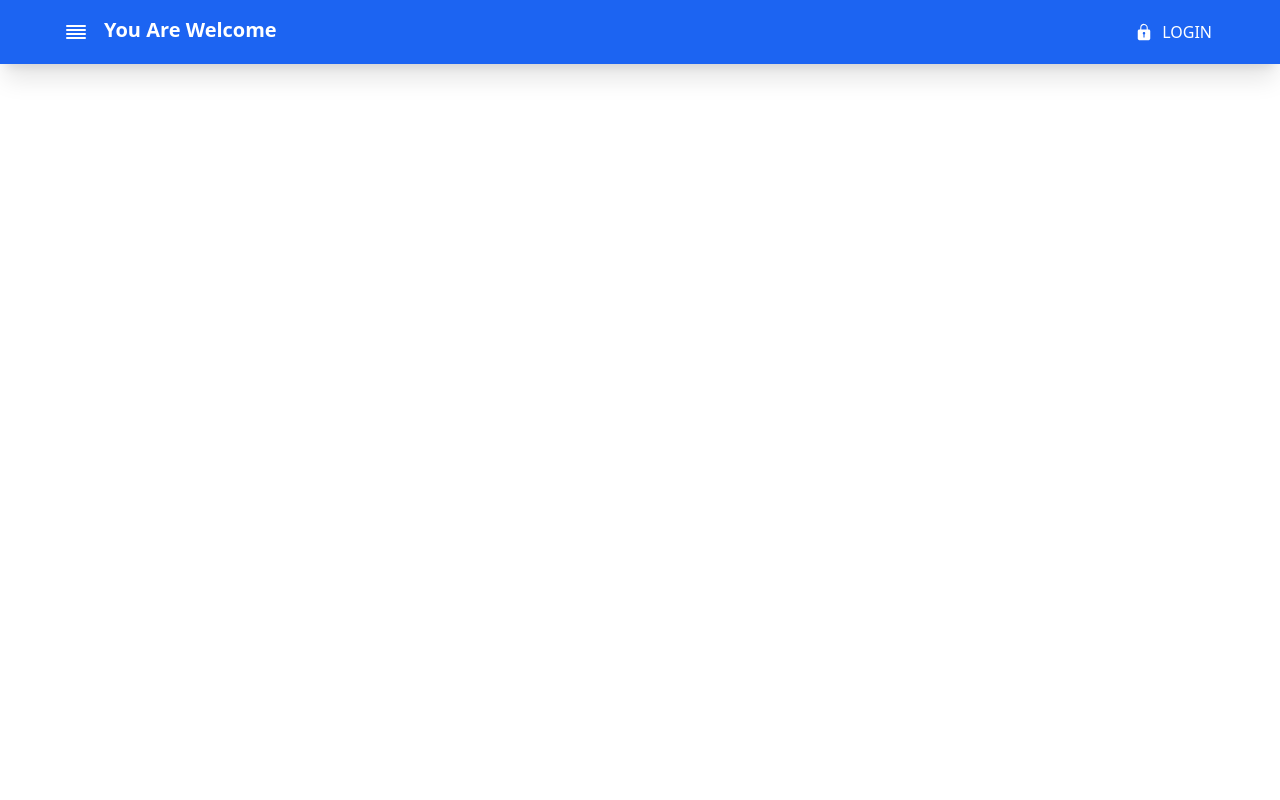
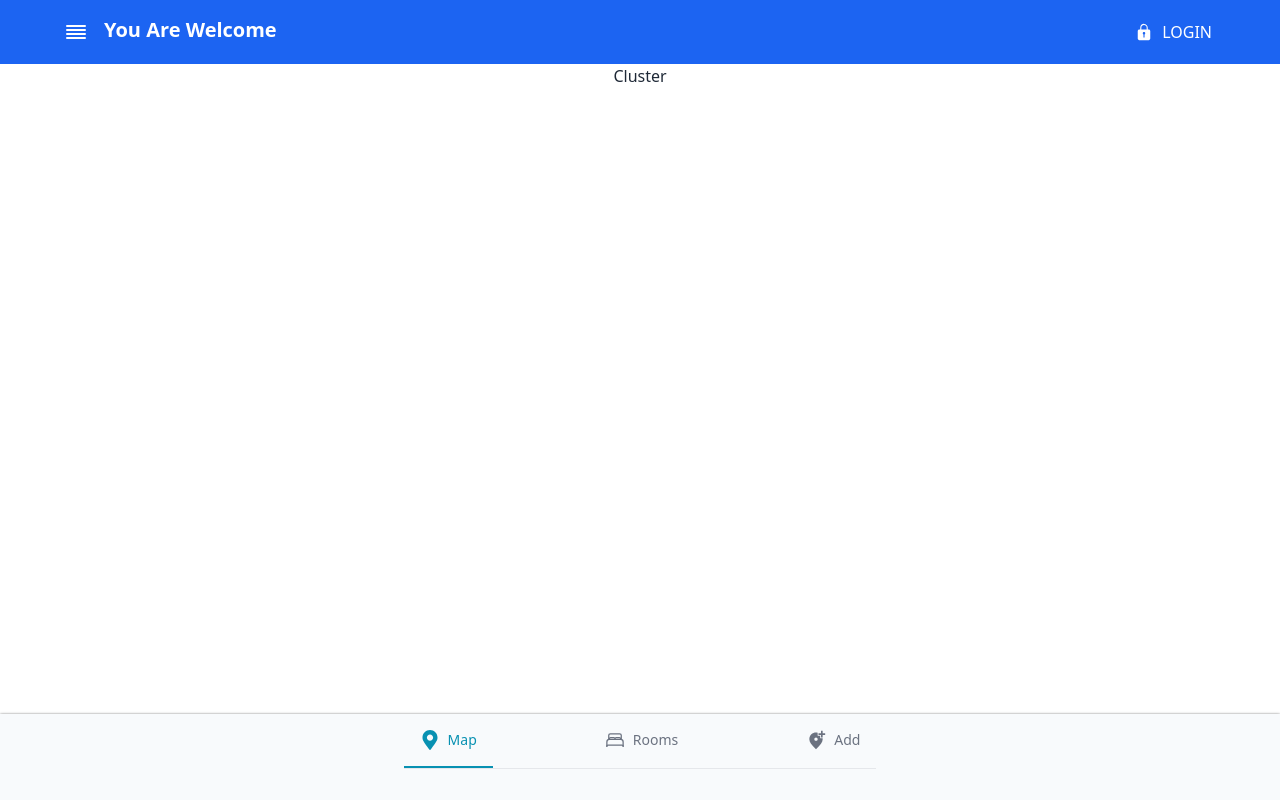
Before and after one commit to puskar789/wander-nest, a React (Vite) app in the folder client/: page / in a window 1280 px wide. Built offline with nearby package versions, Linux system fonts and the light colour scheme.

Commit message:
added stepper component

```diff
--- a/client/package.json
+++ b/client/package.json
@@ -14,6 +14,7 @@
     "flowbite": "^2.4.1",
     "flowbite-react": "^0.10.1",
     "jwt-decode": "^4.0.0",
+    "primereact": "^10.8.2",
     "react": "^18.3.1",
     "react-dom": "^18.3.1",
     "react-hot-toast": "^2.4.1",
--- a/client/src/App.jsx
+++ b/client/src/App.jsx
@@ -1,12 +1,32 @@
+import { useState } from "react";
+import { PrimeReactProvider } from "primereact/api";
+import BottomNav from "./components/BottomNav";
 import NavBar from "./components/NavBar";
 import { Toaster } from "react-hot-toast";
+import Cluster from "./components/map/Cluster";
+import Rooms from "./components/rooms/Rooms";
+import AddRoom from "./components/addRoom/AddRoom";
 
 function App() {
+  const [currentTab, setCurrentTab] = useState(0);
+
+  const handleTabChange = (tab) => {
+    setCurrentTab(tab);
+  };
+
   return (
-    <>
-      <NavBar />
-      <Toaster />
-    </>
+    <PrimeReactProvider>
+      <div className="min-h-screen flex flex-col">
+        <NavBar />
+        <div className="bg-white flex-1 flex justify-center">
+          {currentTab === 0 && <Cluster />}
+          {currentTab === 1 && <Rooms />}
+          {currentTab === 2 && <AddRoom />}
+        </div>
+        <BottomNav currentTab={currentTab} handleTabChange={handleTabChange} />
+        <Toaster />
+      </div>
+    </PrimeReactProvider>
   );
 }
 
--- /dev/null
+++ b/client/src/components/BottomNav.jsx
@@ -0,0 +1,36 @@
+import React, { useState } from "react";
+import { Tabs } from "flowbite-react";
+import { FaMapMarkerAlt } from "react-icons/fa";
+import { IoBedOutline } from "react-icons/io5";
+import { MdAddLocationAlt } from "react-icons/md";
+
+const BottomNav = ({ currentTab, handleTabChange }) => {
+  return (
+    <div className="shadow shadow-black bg-slate-50 flex justify-center">
+      <Tabs
+        aria-label="Tabs with icons"
+        variant="underline"
+        className="flex gap-x-24"
+        onActiveTabChange={(tab) => handleTabChange(tab)}
+      >
+        <Tabs.Item
+          active={currentTab === 0}
+          title="Map"
+          icon={FaMapMarkerAlt}
+        ></Tabs.Item>
+        <Tabs.Item
+          active={currentTab === 1}
+          title="Rooms"
+          icon={IoBedOutline}
+        ></Tabs.Item>
+        <Tabs.Item
+          active={currentTab === 2}
+          title="Add"
+          icon={MdAddLocationAlt}
+        ></Tabs.Item>
+      </Tabs>
+    </div>
+  );
+};
+
+export default BottomNav;
--- /dev/null
+++ b/client/src/components/addRoom/AddRoom.jsx
@@ -0,0 +1,62 @@
+import React, { useState } from "react";
+import AddLocation from "./addLocation/AddLocation";
+import AddDetails from "./addDetails/AddDetails";
+import AddImages from "./addImages/AddImages";
+
+const AddRoom = () => {
+  const [primaryStep, setPrimaryStep] = useState(0);
+
+  const [steps, setSteps] = useState([
+    { label: "Location", isComplete: false },
+    { label: "Details", isComplete: false },
+    { label: "Images", isComplete: false },
+  ]);
+
+  const handleStepClick = (index) => {
+    setPrimaryStep(index);
+  };
+
+  return (
+    <div className="m-8 w-full">
+      <ul className="steps w-full">
+        {steps.map((step, index) => (
+          <li
+            key={index}
+            data-content={step.isComplete ? "✓" : `${index + 1}`}
+            className={`step ${primaryStep === index ? "step-primary" : ""}`}
+            onClick={() => handleStepClick(index)}
+          >
+            {step.label}
+          </li>
+        ))}
+      </ul>
+
+      <div>
+        {
+          {
+            0: <AddLocation />,
+            1: <AddDetails />,
+            2: <AddImages />,
+          }[primaryStep]
+        }
+      </div>
+      <div className="my-12 mx-72 flex justify-between">
+        <button
+          className="font-semibold text-blue-500 hover:text-blue-200 disabled:text-slate-400"
+          disabled={primaryStep === 0}
+          onClick={() => setPrimaryStep(primaryStep - 1)}
+        >
+          Back
+        </button>
+        <button
+          className="font-semibold text-blue-500 hover:text-blue-200 "
+          onClick={() => setPrimaryStep((primaryStep + 1) % 3)}
+        >
+          Next
+        </button>
+      </div>
+    </div>
+  );
+};
+
+export default AddRoom;
--- /dev/null
+++ b/client/src/components/addRoom/addDetails/AddDetails.jsx
@@ -0,0 +1,7 @@
+import React from "react";
+
+const AddDetails = () => {
+  return <div>AddDetails</div>;
+};
+
+export default AddDetails;
--- /dev/null
+++ b/client/src/components/addRoom/addImages/AddImages.jsx
@@ -0,0 +1,7 @@
+import React from "react";
+
+const AddImages = () => {
+  return <div>AddImages</div>;
+};
+
+export default AddImages;
--- /dev/null
+++ b/client/src/components/addRoom/addLocation/AddLocation.jsx
@@ -0,0 +1,7 @@
+import React from "react";
+
+const AddLocation = () => {
+  return <div>AddLocation</div>;
+};
+
+export default AddLocation;
--- /dev/null
+++ b/client/src/components/map/Cluster.jsx
@@ -0,0 +1,7 @@
+import React from "react";
+
+const Cluster = () => {
+  return <div>Cluster</div>;
+};
+
+export default Cluster;
--- /dev/null
+++ b/client/src/components/rooms/Rooms.jsx
@@ -0,0 +1,7 @@
+import React from "react";
+
+const Rooms = () => {
+  return <div>Rooms</div>;
+};
+
+export default Rooms;
--- a/client/tailwind.config.js
+++ b/client/tailwind.config.js
@@ -7,12 +7,10 @@ export default {
     "./src/**/*.{js,ts,jsx,tsx}",
     flowbite.content(),
     // "node_modules/flowbite-react/lib/esm/**/*.js",
+    //"node_modules/daisyui/**/*.{js,jsx,ts,tsx}",
   ],
   theme: {
     extend: {},
   },
   plugins: [flowbite.plugin(), require("daisyui")], // require("flowbite/plugin")],
-  daisyui: {
-    themes: [],
-  },
 };
```
Also changed, not shown: 1 other file (tests, documents, lock files or other folders).
